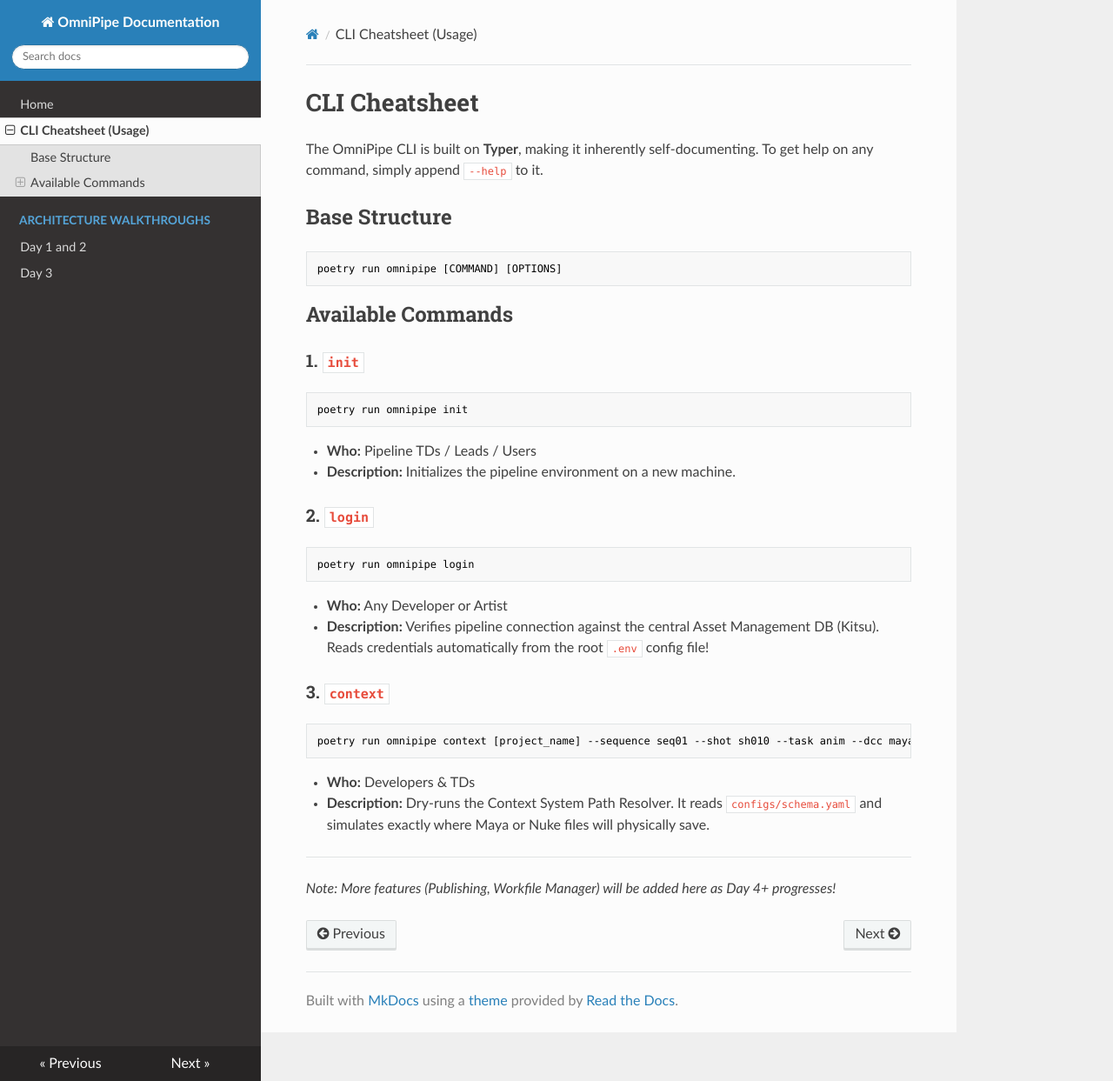
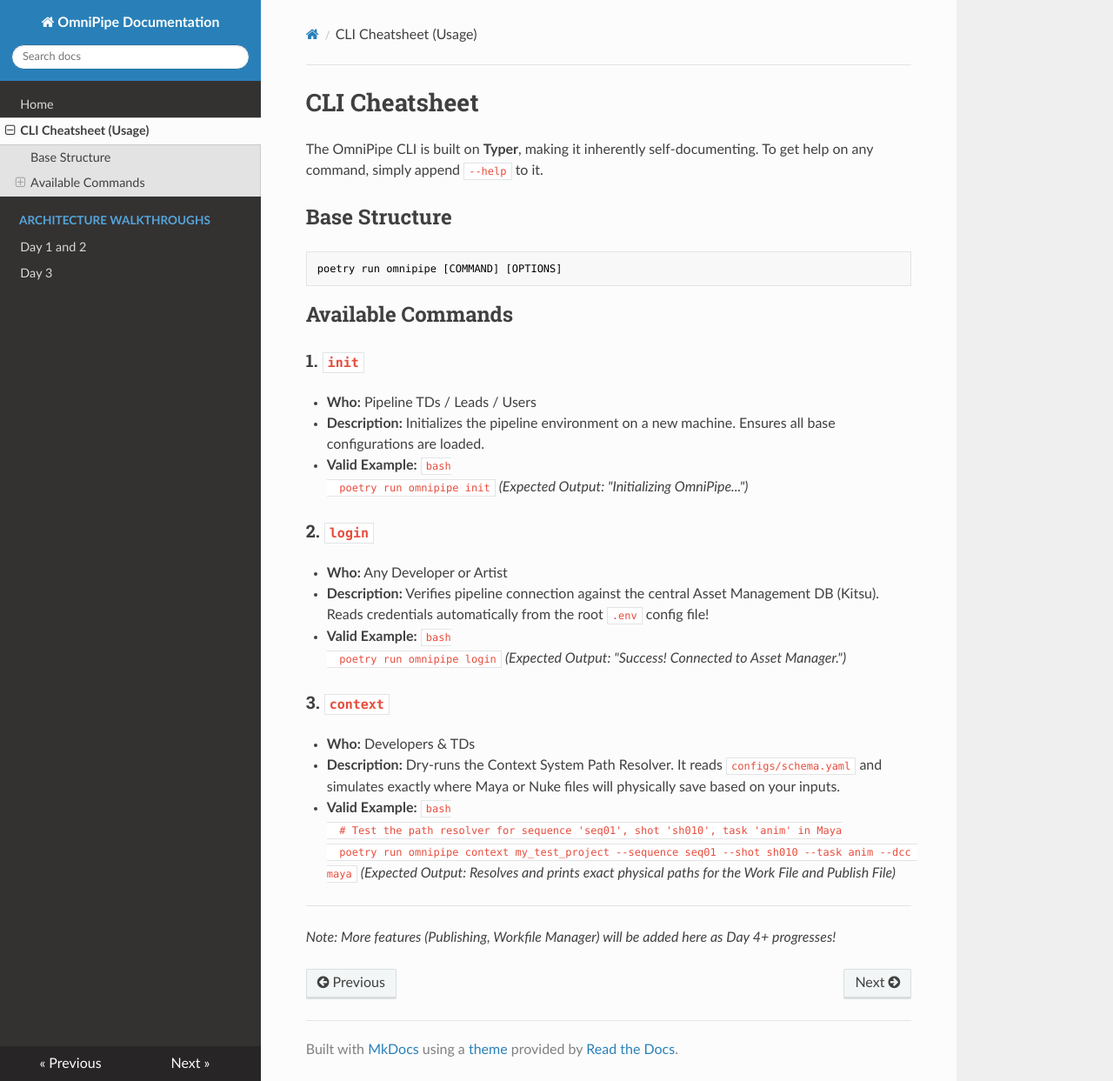
Before and after one commit to kamal-suryavanshi/OmniPipe, an MkDocs documentation site: the page built from docs/cheatsheet.md, in a window 1280 px wide and 1243 px high. Shown: the whole window at 87% size. Built offline with MkDocs 1.6.1, drawn with Linux system fonts in a browser that asks for light colours; nearby versions of some CDN libraries.

Commit message:
docs: add valid execution examples to cheatsheet

````diff
--- a/docs/cheatsheet.md
+++ b/docs/cheatsheet.md
@@ -10,25 +10,32 @@ poetry run omnipipe [COMMAND] [OPTIONS]
 ## Available Commands
 
 ### 1. `init`
-```bash
-poetry run omnipipe init
-```
 - **Who:** Pipeline TDs / Leads / Users
-- **Description:** Initializes the pipeline environment on a new machine.
+- **Description:** Initializes the pipeline environment on a new machine. Ensures all base configurations are loaded.
+- **Valid Example:**
+  ```bash
+  poetry run omnipipe init
+  ```
+  *(Expected Output: "Initializing OmniPipe...")*
 
 ### 2. `login`
-```bash
-poetry run omnipipe login
-```
 - **Who:** Any Developer or Artist
 - **Description:** Verifies pipeline connection against the central Asset Management DB (Kitsu). Reads credentials automatically from the root `.env` config file!
+- **Valid Example:**
+  ```bash
+  poetry run omnipipe login
+  ```
+  *(Expected Output: "Success! Connected to Asset Manager.")*
 
 ### 3. `context`
-```bash
-poetry run omnipipe context [project_name] --sequence seq01 --shot sh010 --task anim --dcc maya
-```
 - **Who:** Developers & TDs
-- **Description:** Dry-runs the Context System Path Resolver. It reads `configs/schema.yaml` and simulates exactly where Maya or Nuke files will physically save.
+- **Description:** Dry-runs the Context System Path Resolver. It reads `configs/schema.yaml` and simulates exactly where Maya or Nuke files will physically save based on your inputs.
+- **Valid Example:**
+  ```bash
+  # Test the path resolver for sequence 'seq01', shot 'sh010', task 'anim' in Maya
+  poetry run omnipipe context my_test_project --sequence seq01 --shot sh010 --task anim --dcc maya
+  ```
+  *(Expected Output: Resolves and prints exact physical paths for the Work File and Publish File)*
 
 ---
 _Note: More features (Publishing, Workfile Manager) will be added here as Day 4+ progresses!_
````
